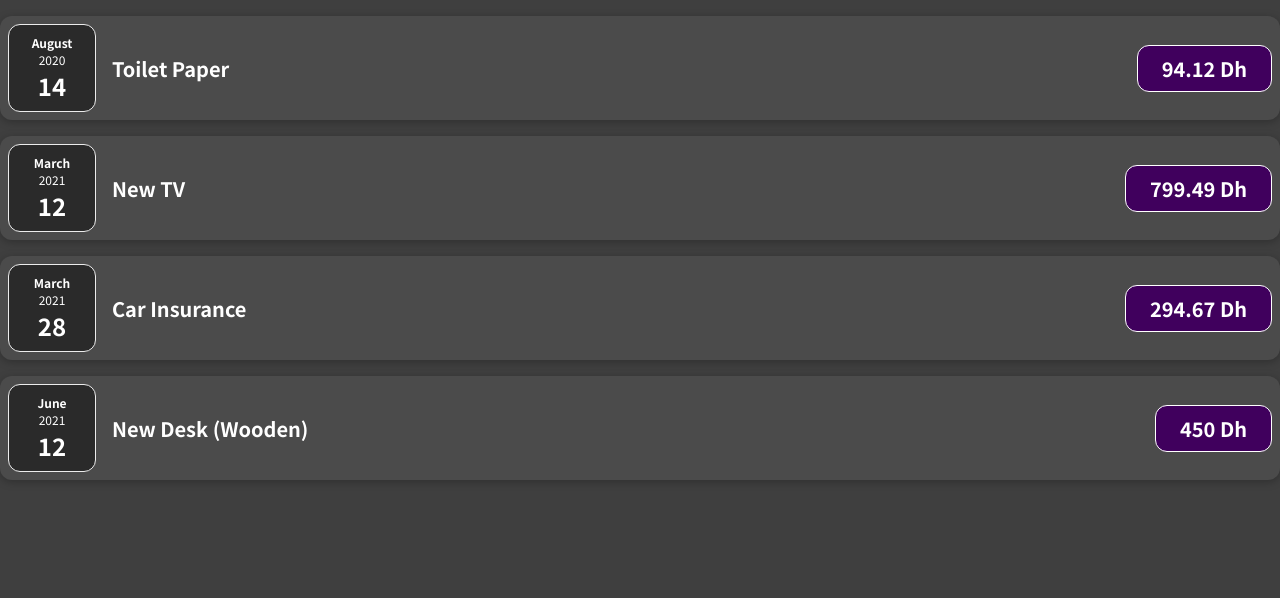
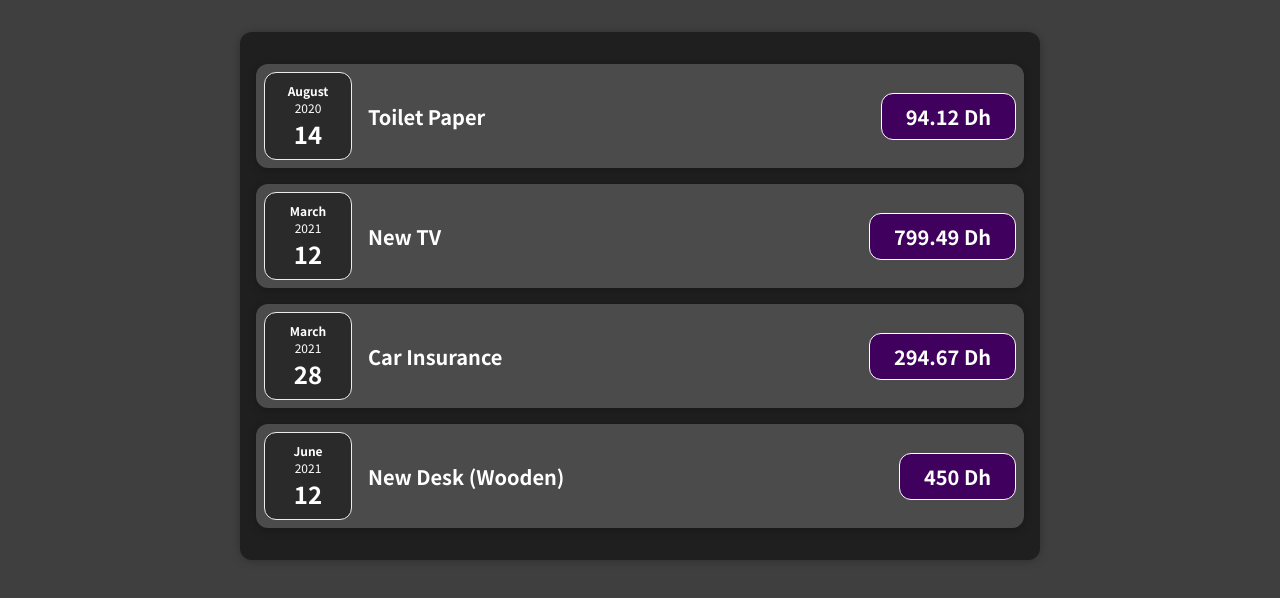
Before and after one commit to chebihiF/expenses-app-Suptech, a React (Create React App) app: page / in a window 1280 px wide. Shown: the top 598 px of the page. Built offline with nearby package versions, Linux system fonts and the light colour scheme.

Commit message:
add expenses componenet

```diff
--- a/src/App.js
+++ b/src/App.js
@@ -1,6 +1,6 @@
 /** @format */
 import "./App.css";
-import ExpenseItem from "./components/ExpenseItem";
+import Expenses from "./components/Expenses";
 
 function App() {
   const expenses = [
@@ -25,30 +25,7 @@
     },
   ];
 
-  return (
-    <div>
-      <ExpenseItem
-        title={expenses[0].title}
-        amount={expenses[0].amount}
-        date={expenses[0].date}
-      />
-      <ExpenseItem
-        title={expenses[1].title}
-        amount={expenses[1].amount}
-        date={expenses[1].date}
-      />
-      <ExpenseItem
-        title={expenses[2].title}
-        amount={expenses[2].amount}
-        date={expenses[2].date}
-      />
-      <ExpenseItem
-        title={expenses[3].title}
-        amount={expenses[3].amount}
-        date={expenses[3].date}
-      />
-    </div>
-  );
+  return <Expenses expenses={expenses} />;
 }
 
 export default App;
--- /dev/null
+++ b/src/components/Expenses.css
@@ -0,0 +1,11 @@
+/** @format */
+
+.expenses {
+  padding: 1rem;
+  background-color: rgb(31, 31, 31);
+  margin: 2rem auto;
+  width: 50rem;
+  max-width: 95%;
+  border-radius: 12px;
+  box-shadow: 0 1px 8px rgba(0, 0, 0, 0.25);
+}
--- /dev/null
+++ b/src/components/Expenses.js
@@ -0,0 +1,32 @@
+/** @format */
+import ExpenseItem from "./ExpenseItem";
+import "./Expenses.css";
+
+const Expenses = ({ expenses }) => {
+  return (
+    <div className="expenses">
+      <ExpenseItem
+        title={expenses[0].title}
+        amount={expenses[0].amount}
+        date={expenses[0].date}
+      />
+      <ExpenseItem
+        title={expenses[1].title}
+        amount={expenses[1].amount}
+        date={expenses[1].date}
+      />
+      <ExpenseItem
+        title={expenses[2].title}
+        amount={expenses[2].amount}
+        date={expenses[2].date}
+      />
+      <ExpenseItem
+        title={expenses[3].title}
+        amount={expenses[3].amount}
+        date={expenses[3].date}
+      />
+    </div>
+  );
+};
+
+export default Expenses;
```
